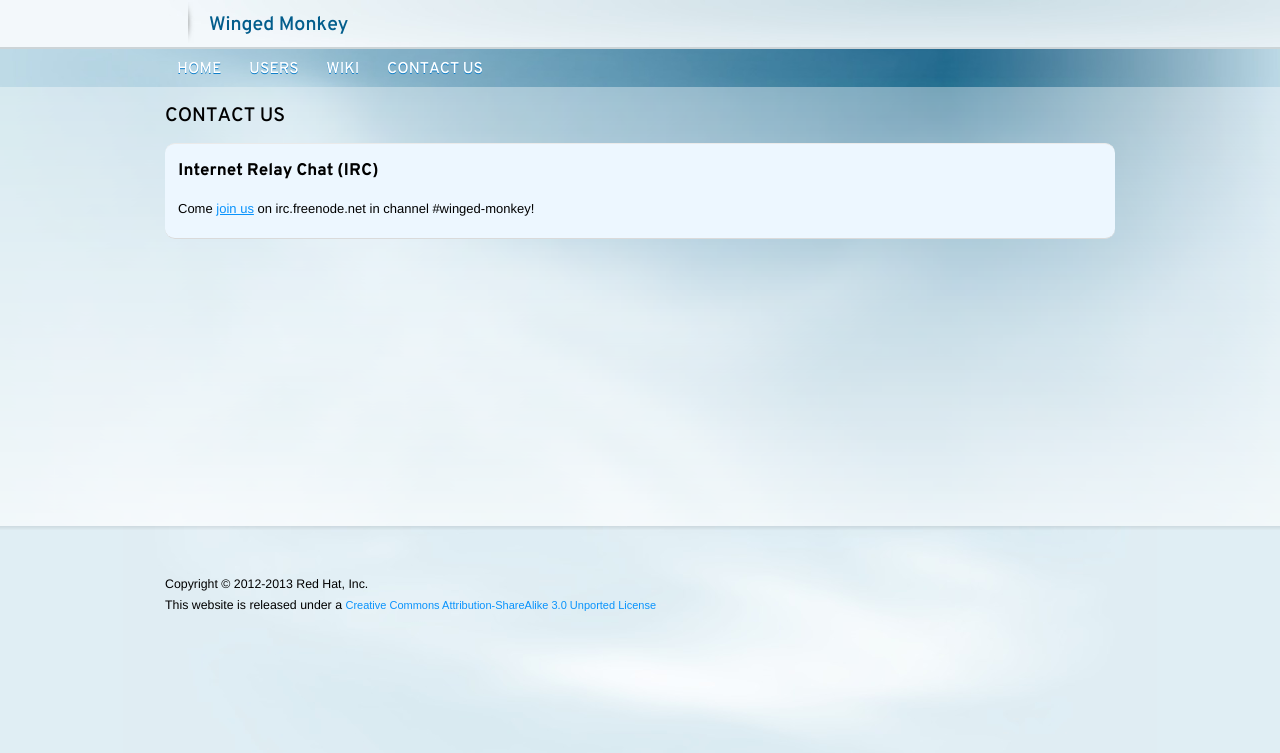
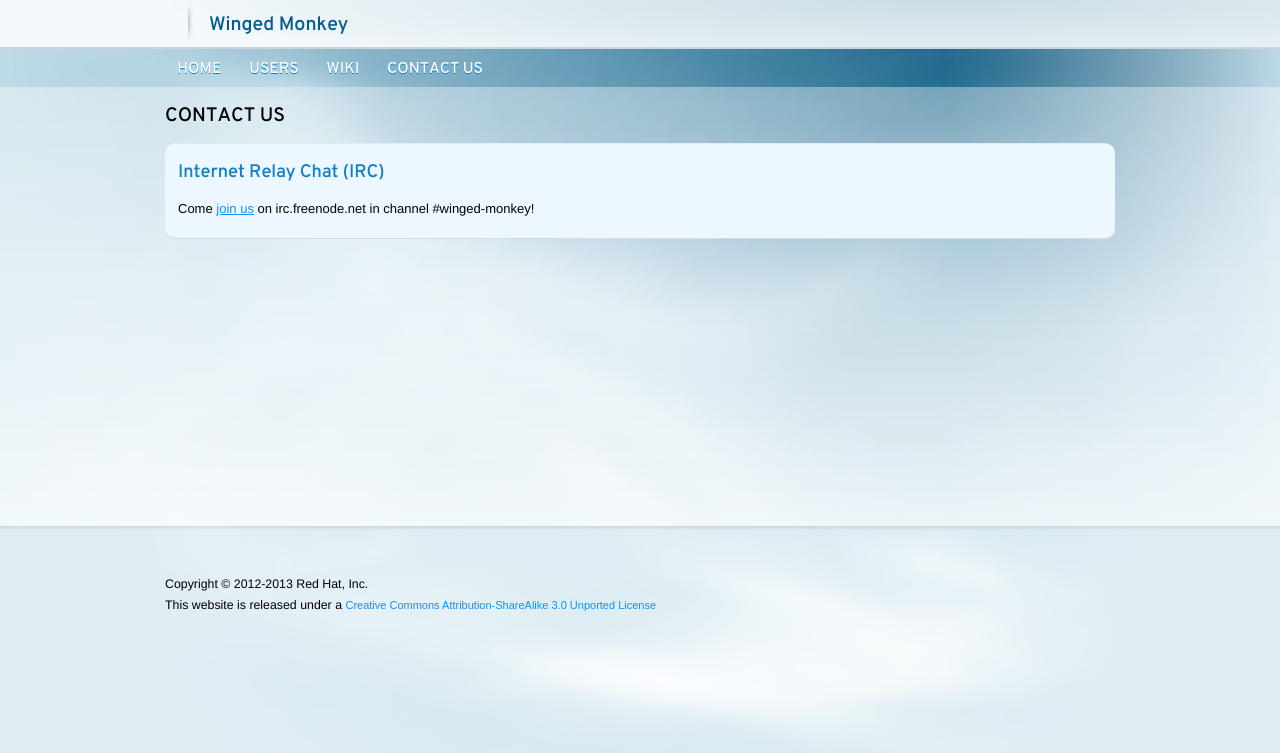
Before and after one commit to jcoufal/wingedmonkey.github.com, a Jekyll site: the page built from contact.md, in a window 1280 px wide. Shown: the top 753 px of the page. Built offline with Jekyll 4.4.1, drawn with Linux system fonts in a browser that asks for light colours; nearby versions of some CDN libraries.

Commit message:
changed h3 to h2 to be consistent

```diff
--- a/contact.md
+++ b/contact.md
@@ -10,8 +10,7 @@ Contact Us
 ==========
 
 <div class="section-grouping">
-
-### Internet Relay Chat (IRC)
+## Internet Relay Chat (IRC)
 
 Come [join us](irc://irc.freenode.net/winged-monkey) on irc.freenode.net in channel #winged-monkey!
 </div>
```
